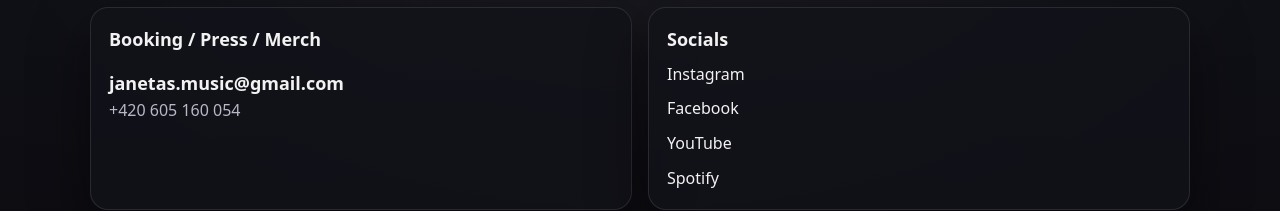
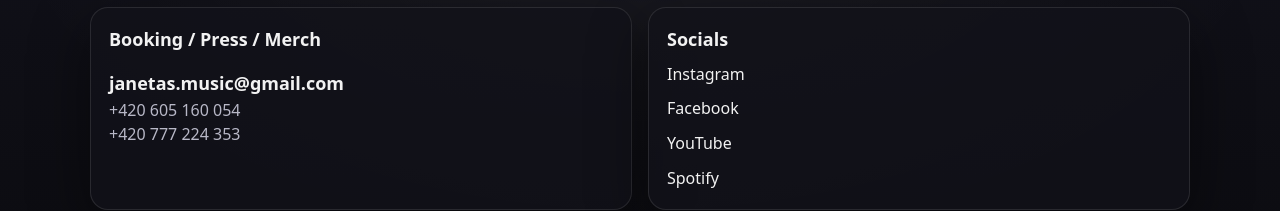
Before and after one commit to janetasmusic/janetasmusic.github.io, a plain HTML site: page index-en.html in a window 1280 px wide. Shown: the part 5404-5615 px from the top of the page. Drawn offline with Linux system fonts and the light colour scheme.

Commit message:
contact info update

```diff
--- a/index-en.html
+++ b/index-en.html
@@ -384,7 +384,8 @@
             <h3 class="card-title">Booking / Press / Merch</h3>
             <p>
               <a class="big-link" href="mailto:janetas.music@gmail.com">janetas.music@gmail.com</a><br />
-              <span class="muted">+420 605 160 054</span>
+              <span class="muted">+420 605 160 054</span><br />
+              <span class="muted">+420 777 224 353</span>
             </p>
           </div>
 
```
Also changed, not shown: index.html (+2 -1 lines), media-en.html (+2 -1 lines), media.html (+2 -1 lines).
